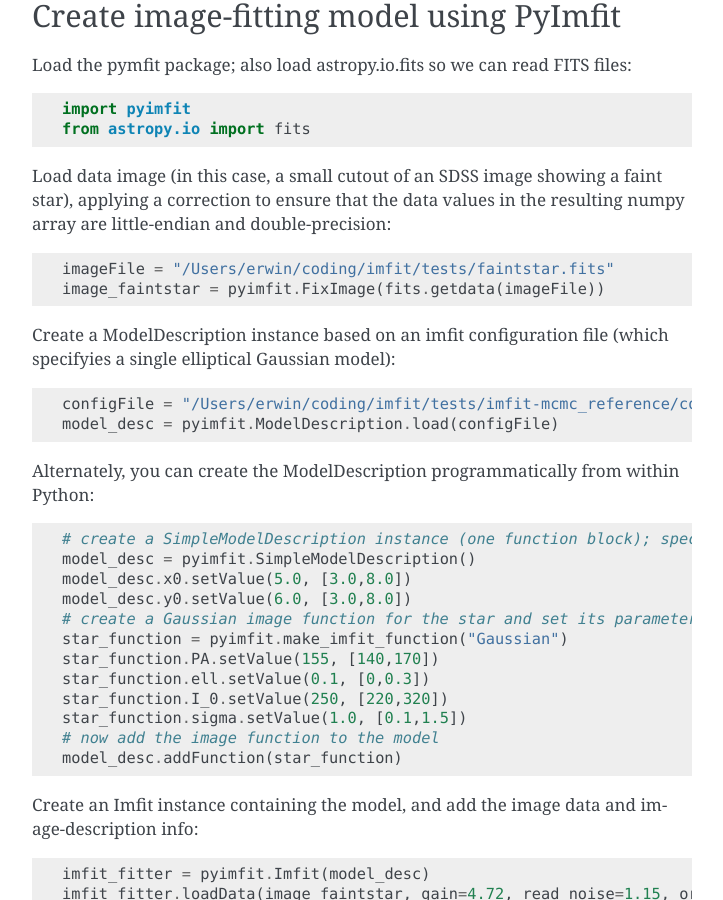
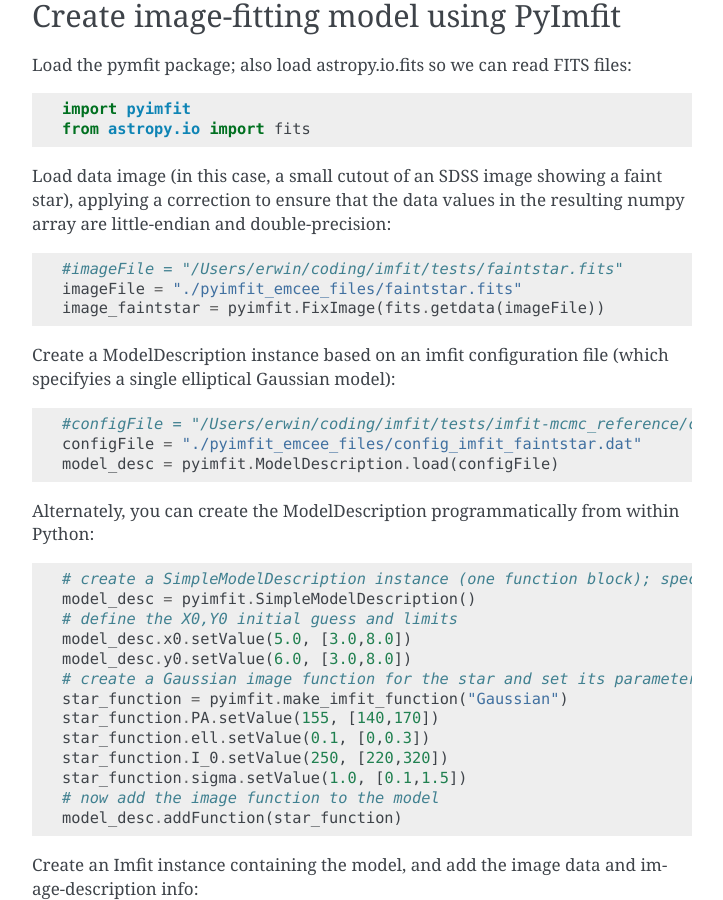
Before and after one commit to perwin/pyimfit, a Sphinx documentation site: the page built from docs/pyimfit_emcee.rst, in a window 1280 px wide and 900 px high, scrolled down 705 px. Shown: the whole window, without its empty margins (388-1111 px from the left). Built offline with Sphinx 7.4.7, drawn with Linux system fonts in a browser that asks for light colours.

Commit message:
Updated documentation (including update from converted Jupyter notebook)

```diff
--- a/docs/pyimfit_emcee.rst
+++ b/docs/pyimfit_emcee.rst
@@ -45,7 +45,8 @@
 
 .. code:: python
 
-    imageFile = "/Users/erwin/coding/imfit/tests/faintstar.fits"
+    #imageFile = "/Users/erwin/coding/imfit/tests/faintstar.fits"
+    imageFile = "./pyimfit_emcee_files/faintstar.fits"
     image_faintstar = pyimfit.FixImage(fits.getdata(imageFile))
 
 Create a ModelDescription instance based on an imfit configuration file
@@ -53,7 +54,8 @@
 
 .. code:: python
 
-    configFile = "/Users/erwin/coding/imfit/tests/imfit-mcmc_reference/config_imfit_faintstar.dat"
+    #configFile = "/Users/erwin/coding/imfit/tests/imfit-mcmc_reference/config_imfit_faintstar.dat"
+    configFile = "./pyimfit_emcee_files/config_imfit_faintstar.dat"
     model_desc = pyimfit.ModelDescription.load(configFile)
 
 Alternately, you can create the ModelDescription programmatically from
@@ -63,9 +65,10 @@
 
     # create a SimpleModelDescription instance (one function block); specify the x0,y0 center for the function block.
     model_desc = pyimfit.SimpleModelDescription()
+    # define the X0,Y0 initial guess and limits
     model_desc.x0.setValue(5.0, [3.0,8.0])
     model_desc.y0.setValue(6.0, [3.0,8.0])
-    # create a Gaussian image function for the star and set its parameters
+    # create a Gaussian image function for the star and set its parameters' initial guesses and limits
     star_function = pyimfit.make_imfit_function("Gaussian")
     star_function.PA.setValue(155, [140,170])
     star_function.ell.setValue(0.1, [0,0.3])
```
Also changed, not shown: docs/pyimfit_emcee.md (+6 -3 lines), docs/pyimfit_emcee_files/pyimfit_emcee_32_0.png, docs/pyimfit_emcee_files/pyimfit_emcee_33_0.png, docs/pyimfit_emcee_files/pyimfit_emcee_40_0.png.
